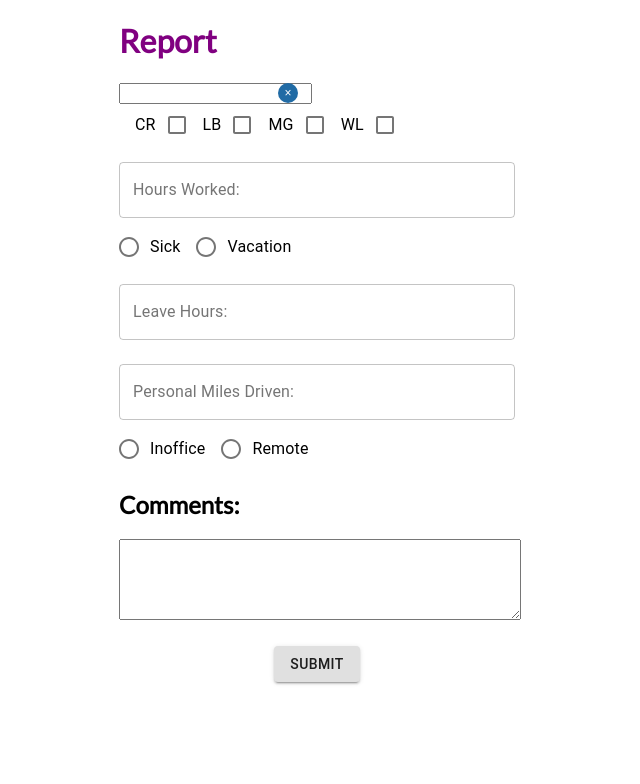
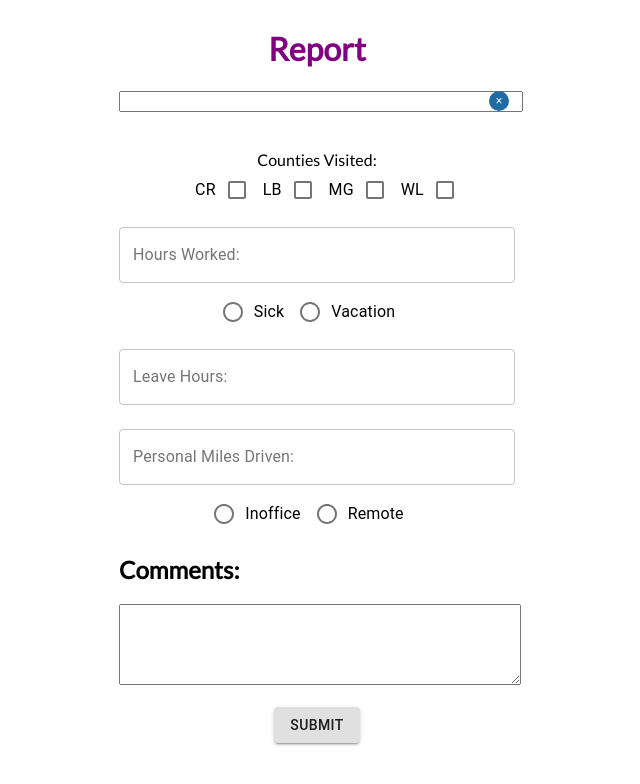
Before and after one commit to trevorreynolds2020/ksre-survey, a React (Create React App) app: page /report in a window 1280 px wide. Shown: the top 784 px of the page, without its empty margins (323-963 px from the left). Built offline with nearby package versions, Linux system fonts and the light colour scheme.

Commit message:
Tweaked the UI

```diff
--- a/src/components/DirectContactFormat.css
+++ b/src/components/DirectContactFormat.css
@@ -40,3 +40,10 @@
   .homepage-buttons > textarea {
     width: inherit;
   }
+
+  .center-items {
+    display: flex;
+    justify-content: center;
+    align-items: center;
+    flex-direction: column;
+  }
--- a/src/components/DirectContacts.js
+++ b/src/components/DirectContacts.js
@@ -107,12 +107,12 @@ function DirectContacts(props){
 
     return(
         <Container maxWidth = "xs">
-            <h1>Direct Contact</h1>
-        <form onSubmit = {dispatchRedux}>
+            <div class = "center-items">
+                <h1>Direct Contact</h1>
+            </div>
+        {/* <form onSubmit = {dispatchRedux}> */}
 
-          {/* <pre>{JSON.stringify(this.state, null, 2)}</pre> */}
           <br/>
-          <div className = "datePickerContainer">
             <DatePicker
                 selected = {props.date.date} // current date in DatePicker
                 onChange = {handleDateChange} // when date changes update the in the DatePicker
@@ -125,9 +125,6 @@ function DirectContacts(props){
                 className = "datePicker"
             />
 
-
-            {/* redux for database stuff*/}
-            </div>
 
             {/* Name */}
             <br/>
@@ -222,7 +219,7 @@ function DirectContacts(props){
 
 
 
-            </form>
+            {/* </form>   */}
       </Container>
     );
 }
--- a/src/components/Event.js
+++ b/src/components/Event.js
@@ -125,7 +125,10 @@ function Event(props) {
     return(
         <Container maxWidth = "xs">
 
-        <h1>Event</h1>
+        <div class = "center-items">
+            <h1>Event</h1>
+        </div>
+
         <DatePicker
                 selected = {props.date.date} // current date in DatePicker
                 onChange = {handleDateChange} // when date changes update the in the DatePicker
--- a/src/components/IndirectContacts.js
+++ b/src/components/IndirectContacts.js
@@ -82,10 +82,12 @@ function IndirectContacts(props){
 
     return (
         <Container maxWidth = "xs">
-        <h1>Indirect Contacts</h1>
+
+        <div class = "center-items">
+            <h1>Indirect Contacts</h1>
+        </div>
 
         {/* Date */}
-        <div className = "datePickerContainer">
             <DatePicker
                 selected = {props.date.date} // current date in DatePicker
                 onChange = {handleDateChange} // when date changes update the in the DatePicker
@@ -96,9 +98,7 @@ function IndirectContacts(props){
                 maxWidth = "auto"
                 id = "datepicker"
                 className = "datePicker"
-
             />
-        </div>
         <br/>
 
         <br/>
--- a/src/components/Report.js
+++ b/src/components/Report.js
@@ -97,13 +97,12 @@ function Report(props){
 
 
 
-
+            <div class = "center-items">
                 <h1 class = "title"> Report </h1>
-
+            </div>
 
             {/* Date */}
 
-            <div className = "datePickerContainer">
             <DatePicker
                 selected = {props.date.date} // current date in DatePicker
                 onChange = {handleDateChange} // when date changes update the in the DatePicker
@@ -117,12 +116,15 @@ function Report(props){
 
             />
 
-            </div>
                   {/* Counties */}
+                  <br/>
+            <br/>
+            <label class = "counties-visited">Counties Visited:</label>
+            <div class = "counties-visited">
             <FormControl
                 component="fieldset"
+
              >
-                 {/*RL take out*/}
                 <FormGroup row >
 
                     <FormControlLabel
@@ -163,6 +165,8 @@ function Report(props){
                     />
                 </FormGroup>
             </FormControl>
+            </div>
+
 
             {/* Hours Worked */}
             <TextField
@@ -178,12 +182,15 @@ function Report(props){
 
             {/* Vacation or Sick */}
 
+            <div class = "center-items">
             <FormControl component="fieldset">
                 <RadioGroup row aria-label="position" name="position" defaultValue="top">
                     <FormControlLabel onChange = {handleSickOrVacationChange} value="sick" control={<Radio color="primary" />} label="Sick" />
                     <FormControlLabel onChange = {handleSickOrVacationChange} value="vacation" control={<Radio color="primary" />} label="Vacation" />
                 </RadioGroup>
             </FormControl>
+            </div>
+
 
             <TextField
                 label = "Leave Hours: "
@@ -210,13 +217,14 @@ function Report(props){
             />
 
             {/* Inoffice or Remote */}
+            <div class = "center-items">
             <FormControl component="fieldset">
                 <RadioGroup row aria-label="position" name="position" defaultValue="top">
                     <FormControlLabel onChange = {handleInofficeOrRemoteChange} value="inoffice" control={<Radio color="primary" />} label="Inoffice" />
                     <FormControlLabel onChange = {handleInofficeOrRemoteChange} value="remote" control={<Radio color="primary" />} label="Remote" />
                 </RadioGroup>
             </FormControl>
-
+            </div>
 
             {/* Comments */}
             <h2>Comments:</h2>
--- a/src/components/ReportStyle.css
+++ b/src/components/ReportStyle.css
@@ -22,3 +22,10 @@
   .datepicker > div > div.react-datepicker__input-container input {
      width: 100%;
   }
+
+  .center-items {
+    display: flex;
+    justify-content: center;
+    align-items: center;
+    flex-direction: column;
+  }
--- a/src/components/Site.css
+++ b/src/components/Site.css
@@ -48,7 +48,11 @@ ul {
   li {
     padding: 6px 0;
   }
-    a {
+  #menu-item{
+    color:black;
+    text-decoration: none;
+  }
+    li {
       position: relative;
       display: block;
       padding: 4px 0;
@@ -57,8 +61,9 @@ ul {
       text-decoration: none;
       text-transform: uppercase;
       transition: 0.5s;
+      text-decoration: none;
     }
-      a::after {
+      li::after {
         position: absolute;
         content: "";
         top: 100%;
@@ -71,11 +76,11 @@ ul {
         transition: transform 0.5s;
       }
 
-      a:hover {
+      li:hover {
         color: #95a5a6;
       }
 
-      a:hover::after {
+      li:hover::after {
         transform: scaleX(1);
         transform-origin: left;
       }
```
Lines whose indentation alone changed are shown as unchanged.
